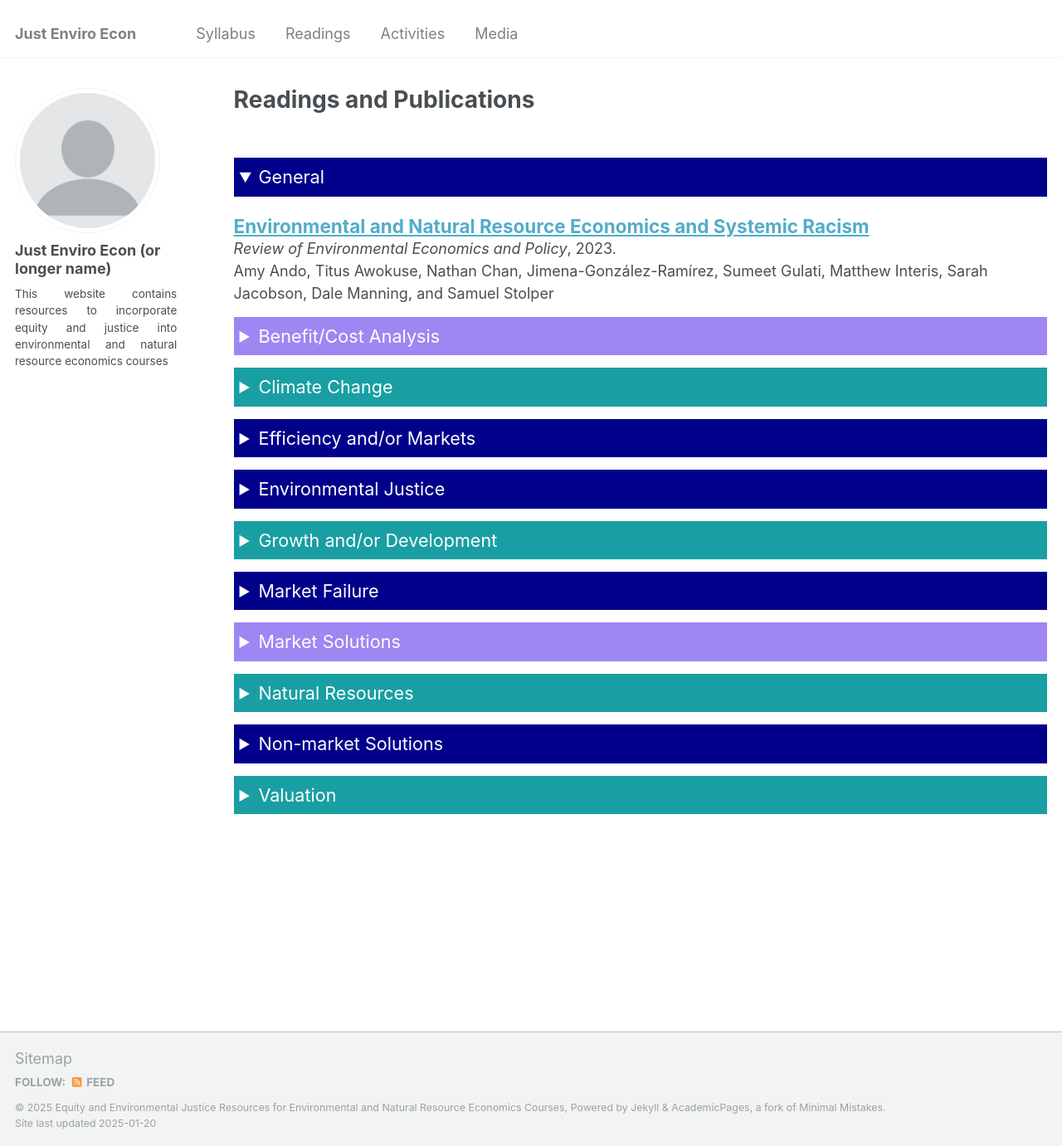
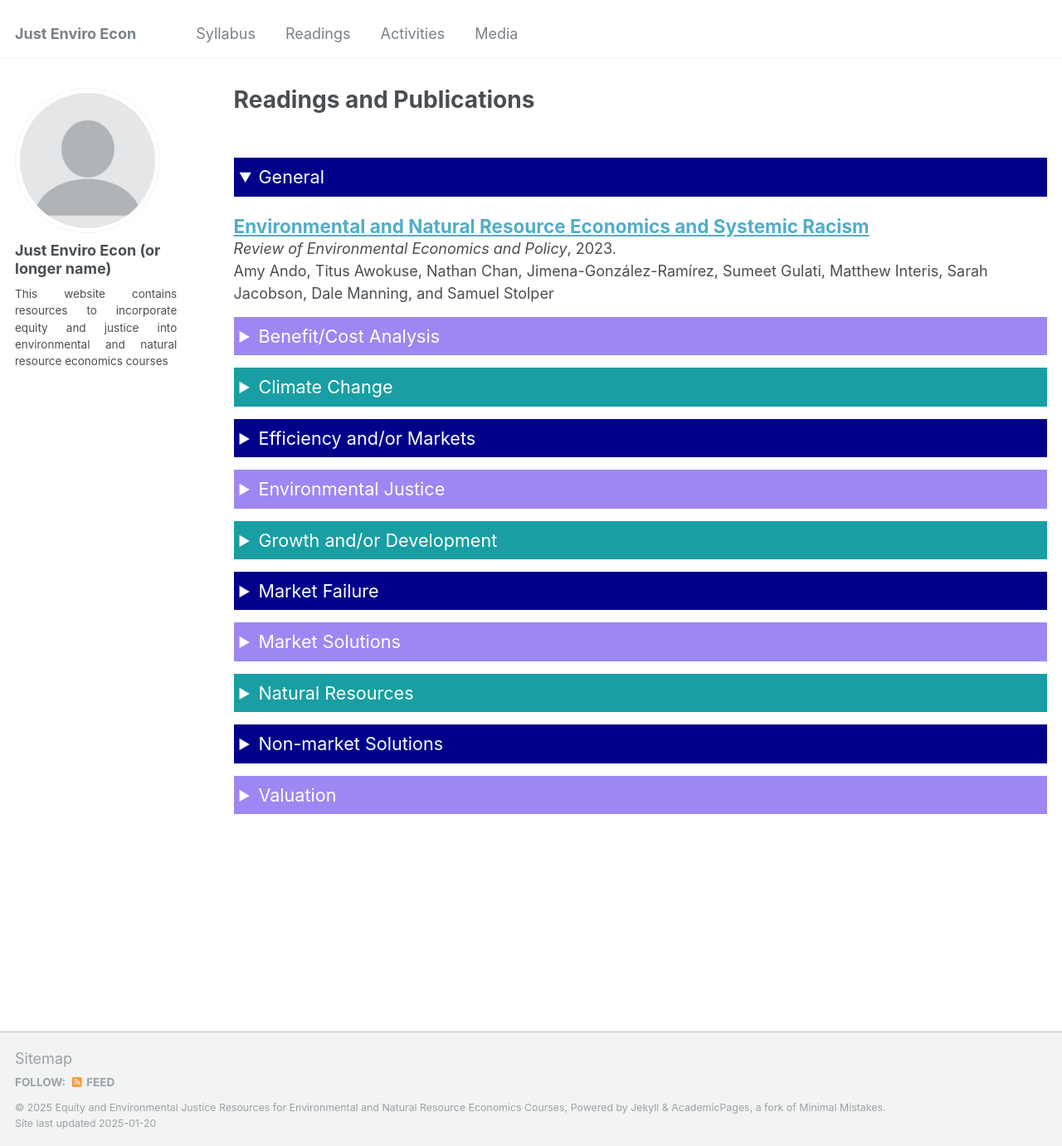
Before and after one commit to just-enviro-econ/just-enviro-econ.github.io, a Jekyll site: the page built from _pages/publications.md, in a window 1280 px wide and 1381 px high. Shown: the whole window at 83% size. Built offline with Jekyll 4.4.1, drawn with Linux system fonts in a browser that asks for light colours.

Commit message:
update on publication topics

```diff
--- a/_pages/publications.md
+++ b/_pages/publications.md
@@ -79,7 +79,7 @@ Efficiency and/or Markets
 </details>
 
 <details close>
-<summary clas = "id1">
+<summary class = "id1">
 Environmental Justice
 </summary>
 
@@ -169,7 +169,7 @@ Non-market Solutions
 </details>
 
 <details close>
-<summary class="id2">
+<summary class="id1">
 Valuation
 </summary>
 
```
